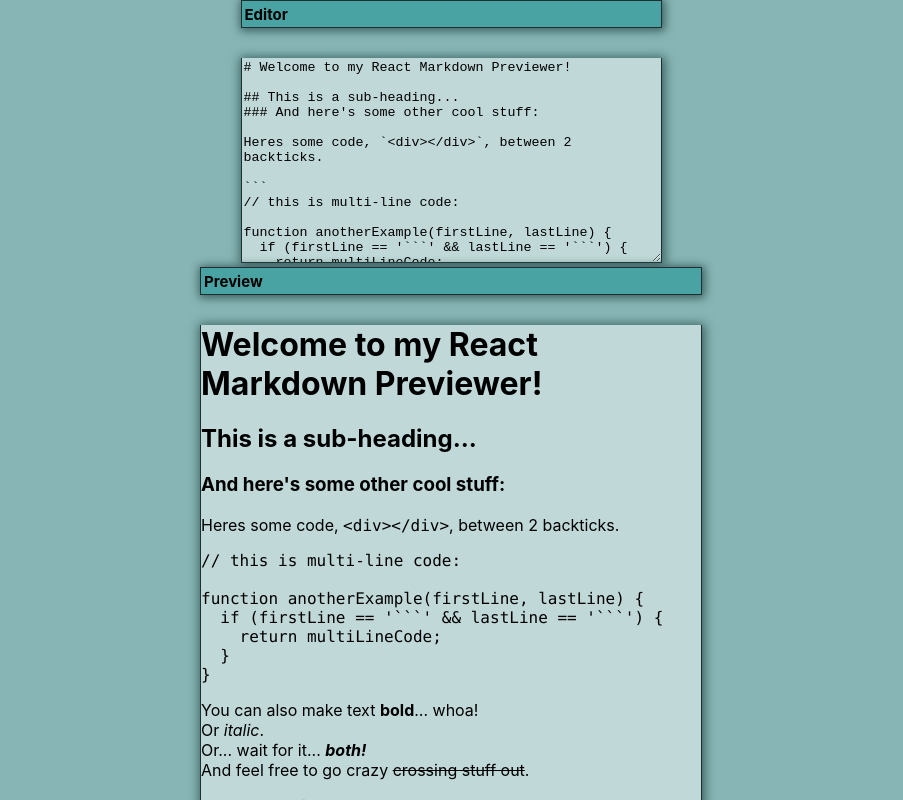
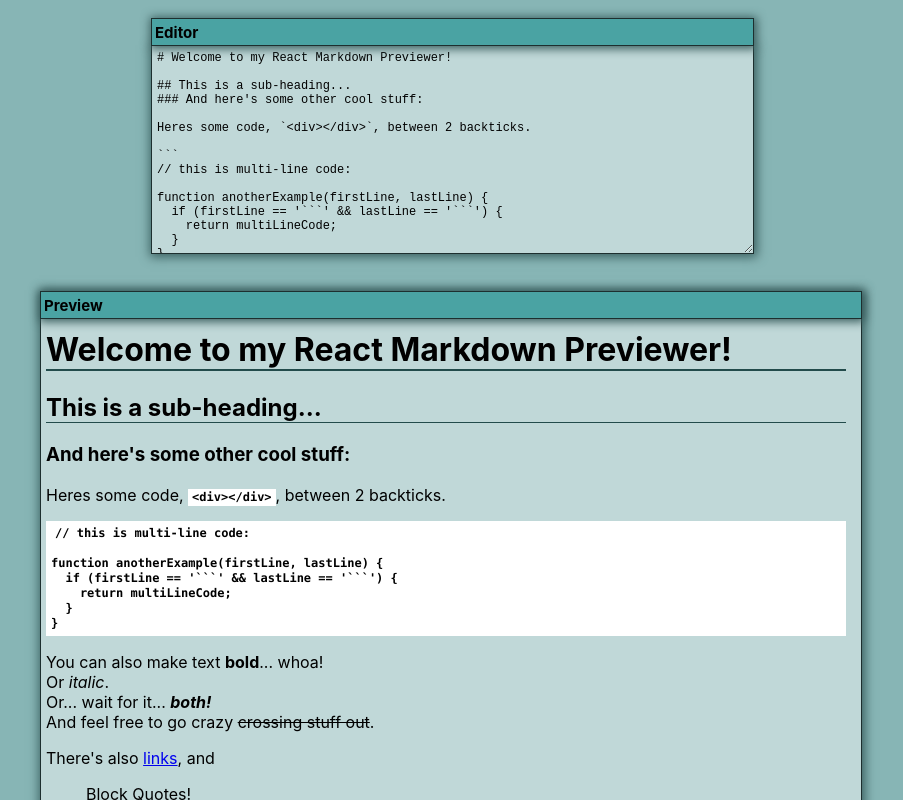
Before and after one commit to Mohamed-Magdey/react-redux-todos, a React (Create React App) app: page / in a window 1280 px wide. Shown: the top 800 px of the page, without its empty margins (189-1092 px from the left). Built offline with nearby package versions, Linux system fonts and the light colour scheme.

Commit message:
finish style

```diff
--- a/package.json
+++ b/package.json
@@ -3,7 +3,6 @@
   "version": "0.1.0",
   "private": true,
   "dependencies": {
-    "highlight.js": "^9.16.2",
     "marked": "^0.7.0",
     "prop-types": "^15.6.2",
     "react": "^16.8.3",
--- a/src/App.css
+++ b/src/App.css
@@ -1,3 +1,4 @@
+/* General */
 body {
     background: #87b5b5;
 }
@@ -9,7 +10,13 @@
     justify-content: center;
 }
 
+.editor {
+    width: 600px;
+    margin: 18px auto;
+}
+
 .toolbar {
+    position: relative;
     background-color: #4aa3a3;
     padding: 4px 4px 3px 3px;
     border: 1px solid #1d2f2f;
@@ -18,24 +25,107 @@
     font-weight: bold;
 }
 
-#editor {
-    margin-top: 30px;
-    resize: vertical;
-    min-height: 200px;
-    outline: none;
-}
+/* editor */
 
-#preview {
-    min-height: 300px;
-    min-width: 300px;
-    height: auto;
-    width: 500px;
-    margin-top: 30px;
-}
-
-.wrap {
+.editor textarea, .preview {
     background-color: #c0d8d8;
     border: 1px solid #1d2f2f;
     box-shadow: 1px 1px 10px 2px #3a5f5f;
     border-top: none;
 }
+
+.editor .toolbar {
+    width: 99%;
+}
+
+.editor textarea {
+    width: 99%;
+    min-height: 200px;
+    margin-bottom: -5px;
+    resize: vertical;
+    outline: none;
+    padding-left: 5px;
+    padding-top: 5px;
+    font-size: 12px;
+}
+
+/* preview */
+.preview {
+    width: 800px;
+    margin: 20px auto;
+    min-height: 200px;
+    overflow-wrap: break-word;
+    padding-right: 20px;
+}
+
+.preview .toolbar {
+    left: -1px;
+    width: 100%;
+    padding-right: 17px;
+}
+
+.preview #preview {
+    margin-left: 5px;
+    margin-top: -10px;
+    width: 100%;
+}
+
+#preview h1 {
+    border-bottom: 2px solid #224B4B;
+}
+
+#preview h2 {
+    border-bottom: 1px solid #224B4B;
+}
+
+#preview code {
+    background: white;
+    padding: 1px 4px 2px 4px;
+    font-size: 12px;
+    font-weight: bold;
+}
+
+#preview pre {
+    background: white;
+    padding: 5px 0 5px 5px;
+}
+
+
+#preview table {
+    border-collapse: collapse;
+}
+
+#preview td, #preview th {
+    border: 2px solid #224B4B;
+    padding-left: 5px;
+    padding-right: 5px;
+}
+
+/* responsive */
+@media screen and (max-width: 850px) {
+    .preview {
+        width: 630px;
+    }
+    .editor {
+        width: 550px;
+    }
+}
+
+@media screen and (max-width: 650px) {
+    body {
+        margin: 5px 0;
+    }
+    .editor {
+        width: 80vw;
+        margin: 0 auto;
+    }
+    .preview {
+        width: 95vw;
+    }
+    #preview {
+        width: 100%;
+    }
+    img {
+        height: 200px;
+    }
+}
--- a/src/App.js
+++ b/src/App.js
@@ -4,10 +4,6 @@
 
 
 marked.setOptions({
-    renderer: new marked.Renderer(),
-    highlight: function(code) {
-        return require('highlight.js').highlightAuto(code).value;
-    },
     breaks: true,
 });
 
@@ -51,7 +47,6 @@
                           cols="50" rows="10" type="text"
                           onChange={this.handleChange}
                           value={this.state.editor}
-                          className="wrap"
                 ></textarea>
             </div>
             <div className="preview">
```
